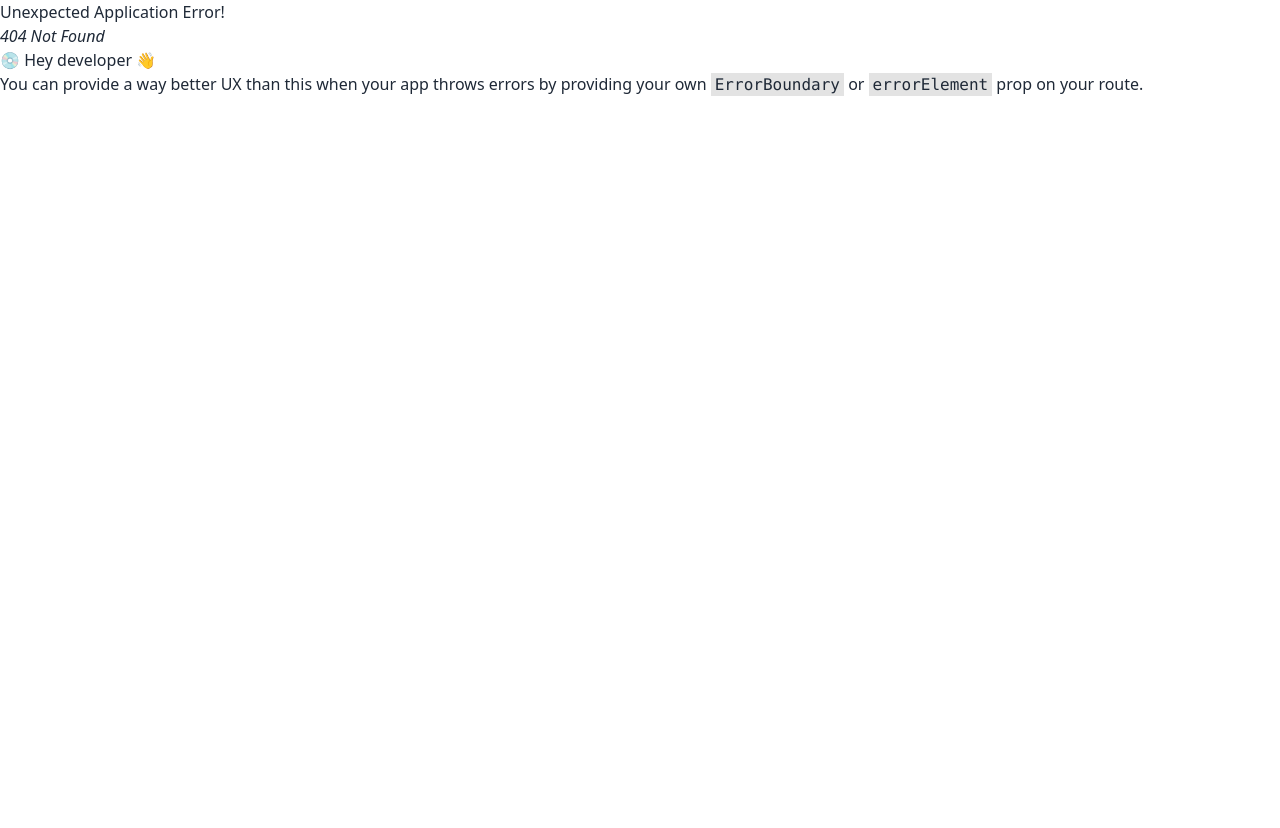
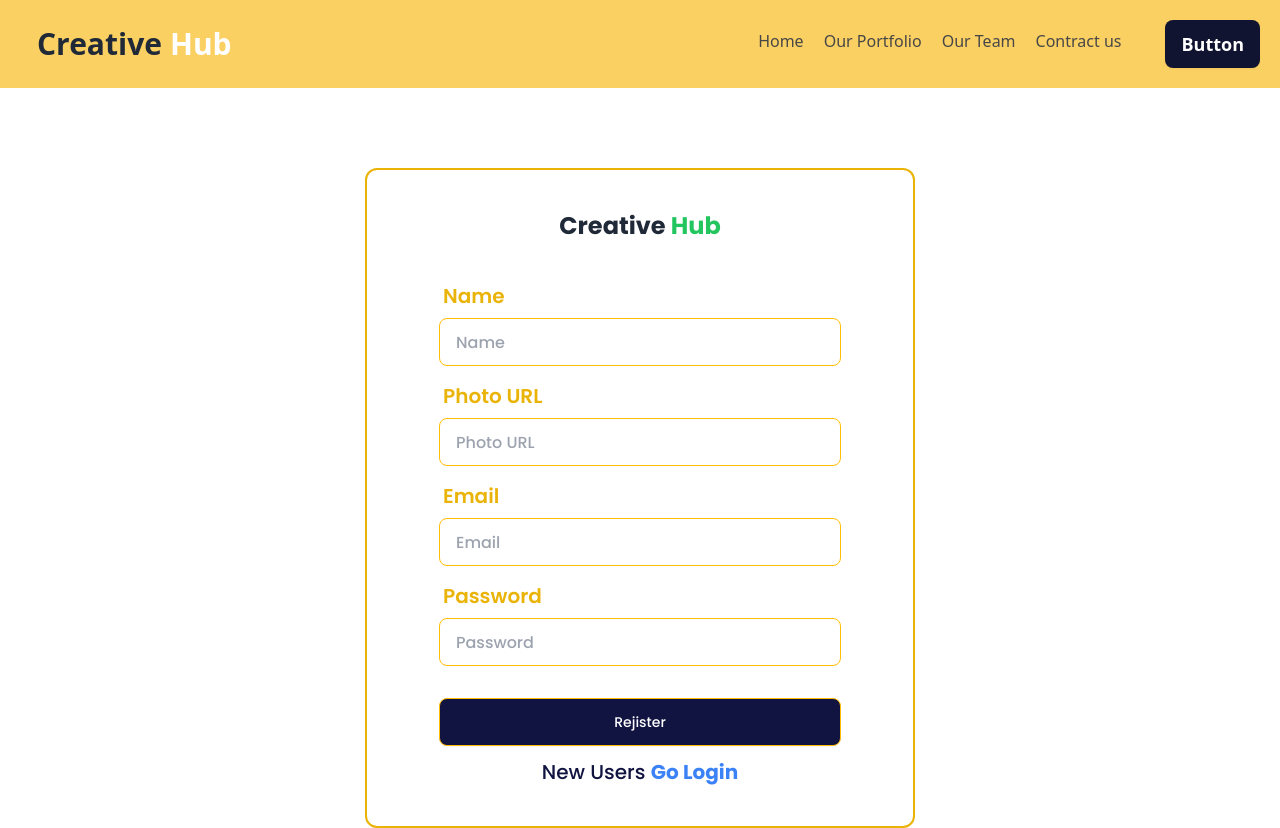
Before and after one commit to Mehedi-9T9/creative-hub-client, a React (Vite) app: page /rejister in a window 1280 px wide. Before the commit this address had no page. Before the commit the page ends 800 px from the top, so only its background shows below. Built offline with nearby package versions, Linux system fonts and the light colour scheme.

Commit message:
rejister page design complate

```diff
--- a/src/Components/Authentication/Login.jsx
+++ b/src/Components/Authentication/Login.jsx
@@ -1,4 +1,5 @@
-import React from 'react';
+import { Link } from "react-router-dom";
+
 
 const Login = () => {
     return (
@@ -24,6 +25,7 @@ const Login = () => {
                     <button className="btn btn-warning bg-[#111340] text-white font-poppins font-medium">Login</button>
                 </div>
             </form>
+            <p className='text-xl text-[#111340] font-poppins font-medium text-center -mt-5'>New Users <Link to="/rejister"><span className='text-blue-500 font-bold'>Go Rejister</span></Link></p>
         </div>
     );
 };
--- /dev/null
+++ b/src/Components/Authentication/Rejister.jsx
@@ -0,0 +1,43 @@
+import { Link } from "react-router-dom";
+
+
+const Rejister = () => {
+    return (
+        <div className='md:w-[550px] mx-auto mt-20 border-2 p-5 md:p-10 rounded-xl border-yellow-500 '>
+            <h1 className='text-2xl font-bold font-poppins text-center'>Creative <span className='text-green-500'>Hub</span></h1>
+            <form className="card-body">
+                <div className="form-control">
+                    <label className="label">
+                        <span className="label-text text-yellow-500 text-xl font-semibold font-poppins">Name</span>
+                    </label>
+                    <input type="text" placeholder="Name" className="input  input-warning font-poppins font-medium  text-[#111430]" />
+                </div>
+                <div className="form-control">
+                    <label className="label">
+                        <span className="label-text text-yellow-500 text-xl font-semibold font-poppins">Photo URL</span>
+                    </label>
+                    <input type="url" placeholder="Photo URL" className="input  input-warning font-poppins font-medium  text-[#111430]" />
+                </div>
+                <div className="form-control">
+                    <label className="label">
+                        <span className="label-text text-yellow-500 text-xl font-semibold font-poppins">Email</span>
+                    </label>
+                    <input type="email" placeholder="Email" className="input  input-warning font-poppins font-medium  text-[#111430]" />
+                </div>
+                <div className="form-control">
+                    <label className="label">
+                        <span className="label-text text-yellow-500 text-xl font-semibold font-poppins">Password</span>
+                    </label>
+                    <input type="password" placeholder="Password" className="input  input-warning font-poppins font-medium  text-[#111430] " />
+
+                </div>
+                <div className="form-control mt-6">
+                    <button className="btn btn-warning bg-[#111340] text-white font-poppins font-medium">Rejister</button>
+                </div>
+            </form>
+            <p className='text-xl text-[#111340] font-poppins font-medium text-center -mt-5'>New Users <Link to="/login"><span className='text-blue-500 font-bold'>Go Login</span></Link></p>
+        </div>
+    );
+};
+
+export default Rejister;
--- a/src/Components/Pages/Navbar/Navbar.css
+++ b/src/Components/Pages/Navbar/Navbar.css
@@ -13,3 +13,8 @@
     width: 100%;
     background-image: linear-gradient(to right, white, red);
 }
+
+.active {
+    color: green;
+    font-weight: bold;
+}
--- a/src/Components/Routes/Routes.jsx
+++ b/src/Components/Routes/Routes.jsx
@@ -3,6 +3,7 @@ import { createBrowserRouter } from 'react-router-dom';
 import Root from '../Root/Root';
 import Home from '../Pages/Home/Home';
 import Login from '../Authentication/Login';
+import Rejister from '../Authentication/Rejister';
 
 const Routes = createBrowserRouter([
     {
@@ -16,6 +17,10 @@ const Routes = createBrowserRouter([
             {
                 path: "/login",
                 element: <Login></Login>
+            },
+            {
+                path: "/rejister",
+                element: <Rejister></Rejister>
             }
         ]
     }
```
